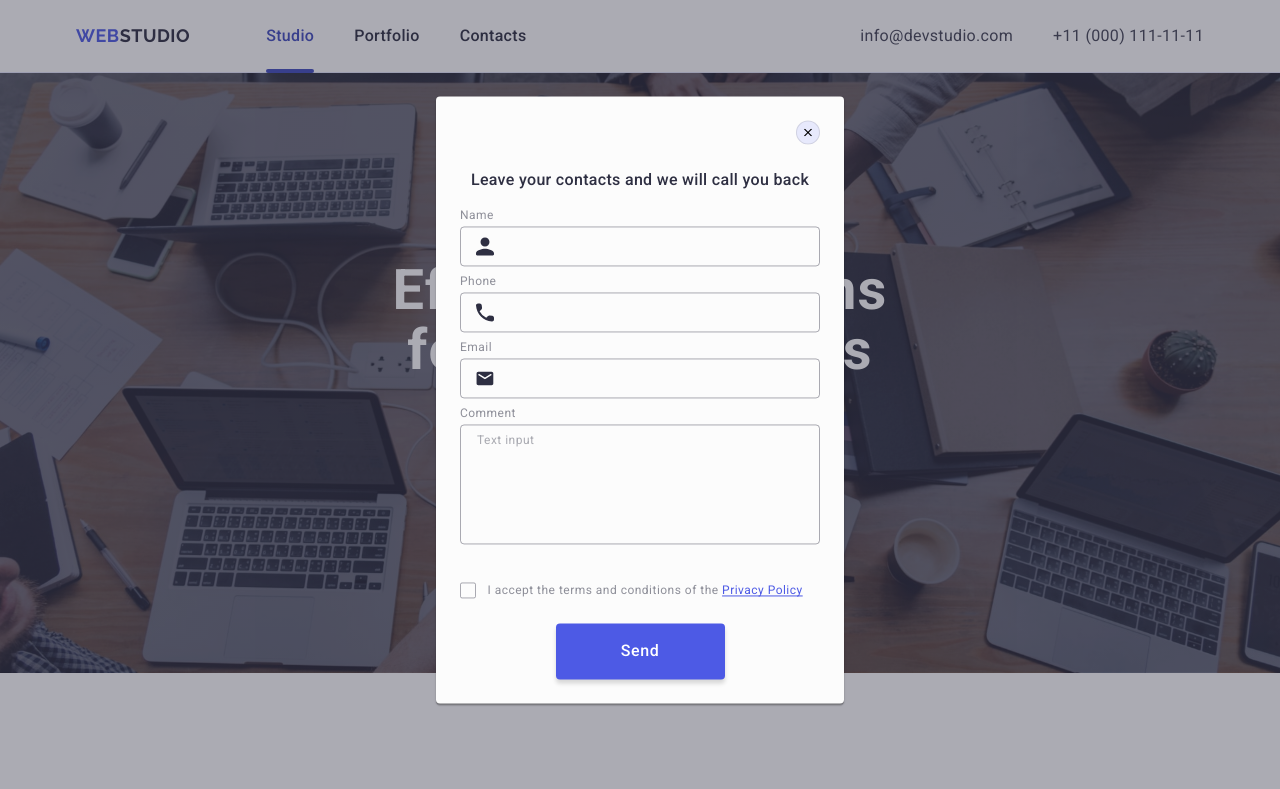
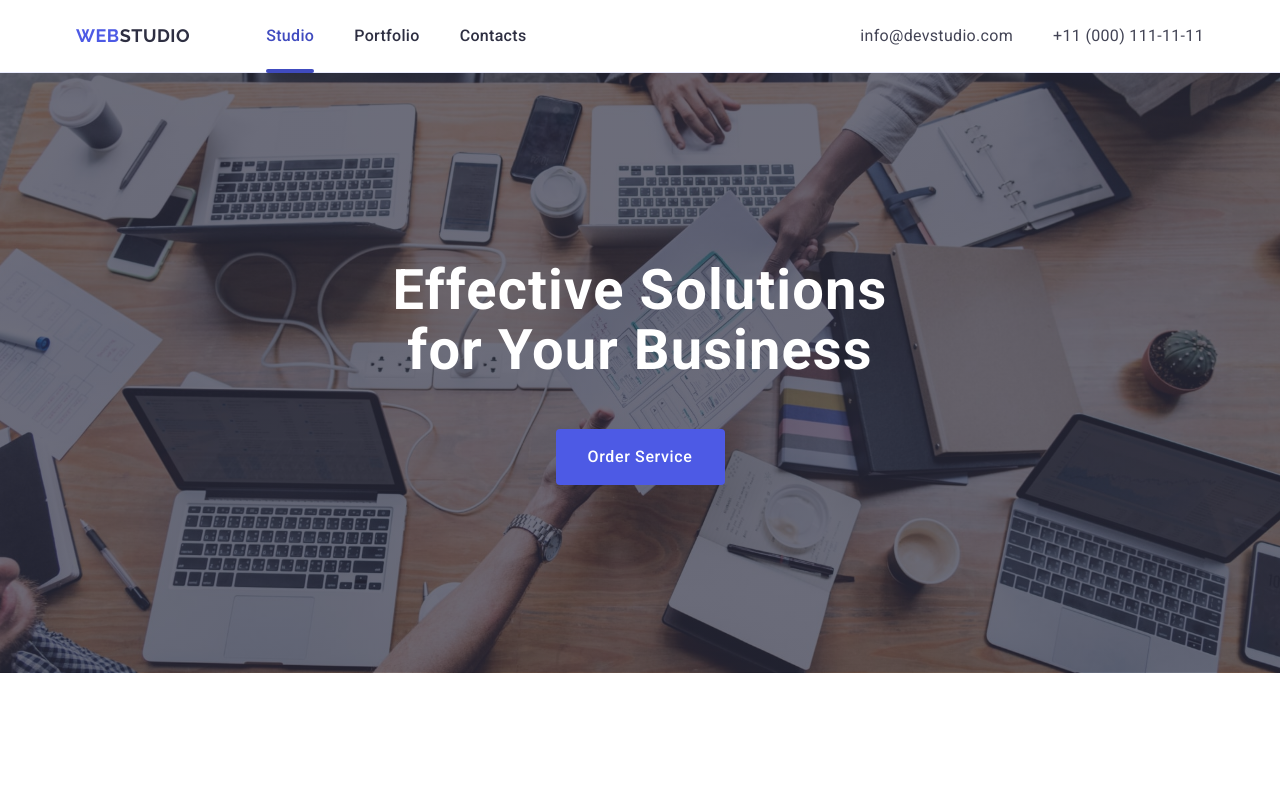
Before and after one commit to kristina-golub/goit-markup-hw-05, a plain HTML site: page index.html in a window 1280 px wide. Shown: the top 789 px of the page. Drawn offline with nearby package versions, Linux system fonts and the light colour scheme.

Commit message:
remove is open

```diff
--- a/css/styles.css
+++ b/css/styles.css
@@ -585,8 +585,6 @@ input::placeholder {
   right: 24px;
   width: 24px;
   height: 24px;
-  border-radius: 100%;
-
   border-radius: 50%;
   border: 1px solid rgba(0, 0, 0, 0.1);
   padding: 0;
--- a/index.html
+++ b/index.html
@@ -464,7 +464,7 @@
         </div>
       </div>
     </footer>
-    <div class="backdrop is-open">
+    <div class="backdrop">
       <div class="modal">
         <button type="button" class="close-button">
           <svg class="close-icon" width="8" height="8">
```
